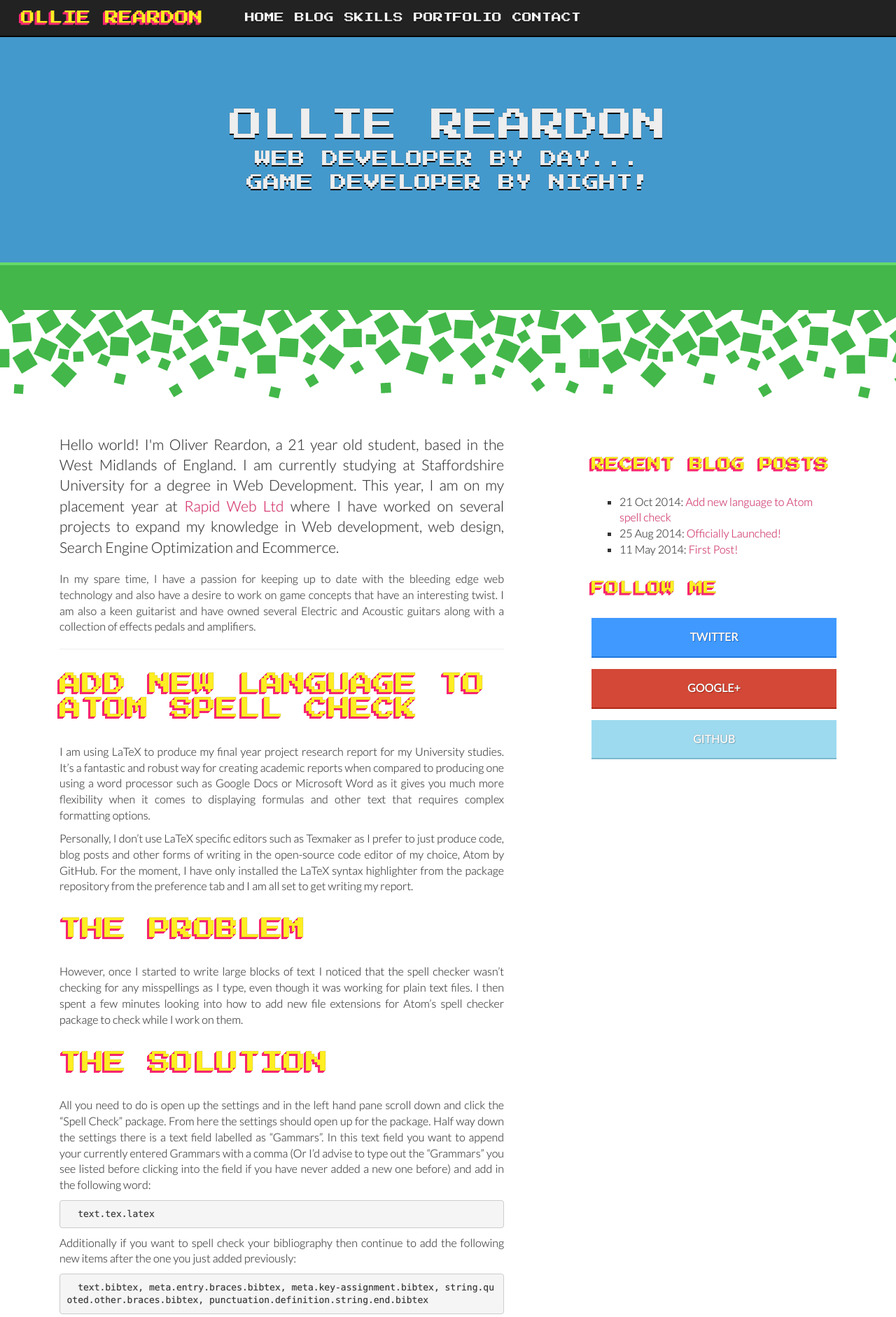
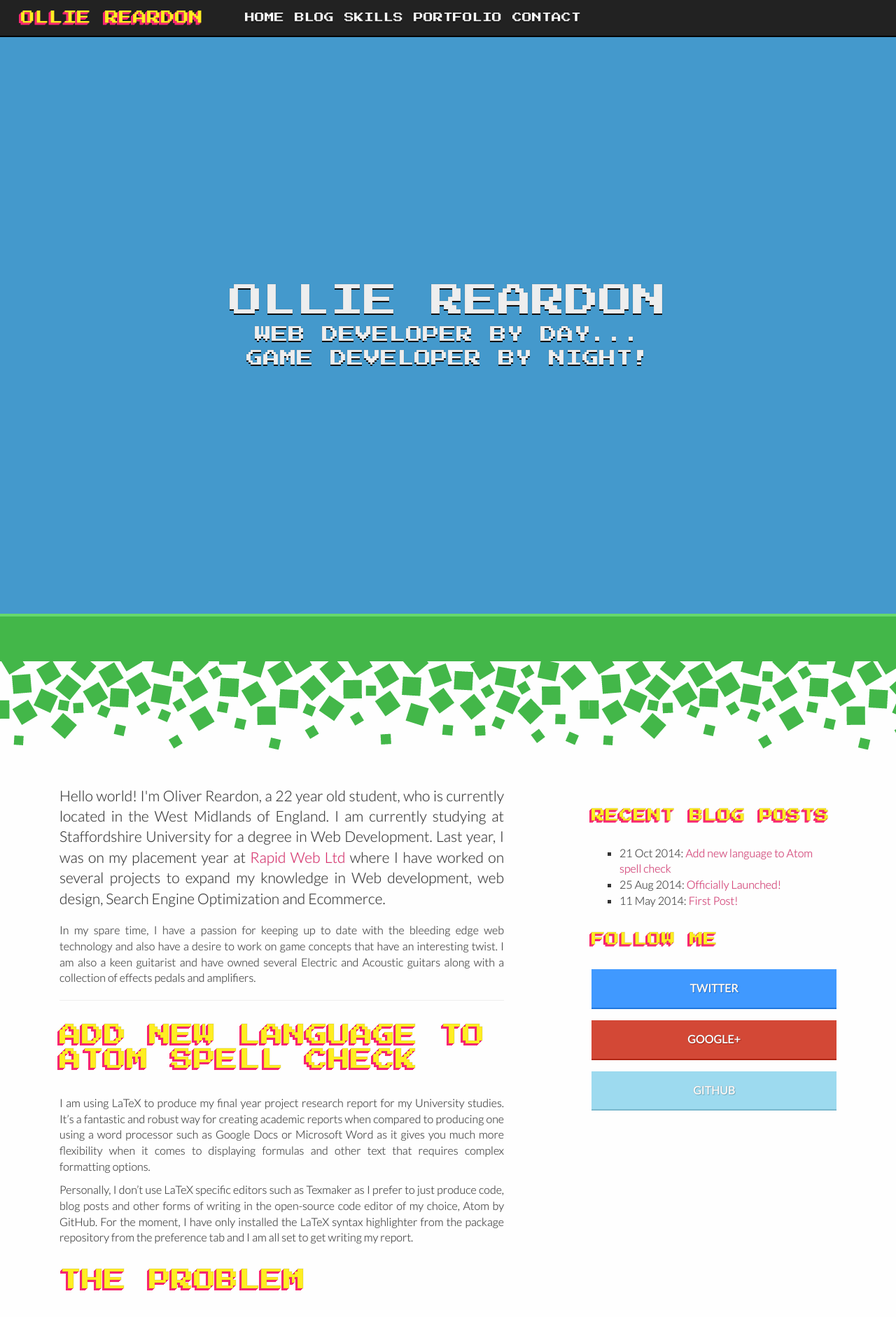
Before and after one commit to ojdon/ojdon.github.io, a Jekyll site: the page built from index.html, in a window 1280 px wide. Shown: the top 1882 px of the page at 70% size. Built offline with Jekyll 4.4.1, drawn with Linux system fonts in a browser that asks for light colours; nearby versions of some CDN libraries; Markdown is read by kramdown in place of the engine named in the settings.

Commit message:
Site clean up.
Style tweaks. Text changes and removed deprecation notice.

```diff
--- a/_config.yml
+++ b/_config.yml
@@ -1,7 +1,7 @@
 name: Ollie Reardon
 description: "Web Developer by Day, Game Developer by Night"
 markdown: redcarpet
-pygments: true
+highlighter: true
 permalink: /blog/:title
 paginate: 5
 paginate_path: "blog/page:num"
--- a/css/style.css
+++ b/css/style.css
@@ -41,7 +41,7 @@ a:hover {
 	text-decoration: none;
 }
 html { font-size: 62.5%; }
-body { font-size: 16px; font-size: 1.6rem; font-family: 'Lato', 'Fira Sans Light', 'Coconut', 'Open Sans', Arial, sans-serif; font-weight: 300; -webkit-text-stroke: 1px rgba(0, 0, 0, 0.1);}
+body { background: #FEFEFE; font-size: 16px; font-size: 1.6rem; font-family: 'Lato', 'Fira Sans Light', 'Coconut', 'Open Sans', Arial, sans-serif; font-weight: 300; -webkit-text-stroke: 1px rgba(0, 0, 0, 0.1);}
 footer {text-align: center; padding: 32px;}
 h1, h2, h3, h4, h5, h6 {margin: 0; margin-top: 32px; margin-bottom: 32px;text-align: left; font-family: 'Press Start 2P', 'Fira Sans Bold', 'Copperplate', 'Copperplate Gothic Light', 'Open Sans', Arial, sans-serif;
 color: #FE2;
@@ -113,7 +113,9 @@ p {text-align: justify;}
 .skyDay {
 	background: #49C;
 	padding-top: 100px;
+  padding-top: 39vh;
 	padding-bottom: 100px;
+  padding-bottom: 39vh;
 }
 
 .groundDay {
--- a/index.html
+++ b/index.html
@@ -25,13 +25,13 @@ title: "Web Developer by Day, Game Developer by Night"
 		<a href="//github.com/ojdon"><i class="github banner">GITHUB</i></a>
 	</div>
 	<div class="col-xs-12 col-sm-8 col-md-7 col-lg-7">
-		<p class="lead">Hello world! I'm Oliver Reardon, a 21 year old student, based in the West Midlands of England. I am currently studying at Staffordshire University for a degree in Web Development. This year, I am on my placement year at <a href="http://www.rapidweb.biz"/>Rapid Web Ltd</a> where I have worked on several projects to expand my knowledge in Web development, web design, Search Engine Optimization and Ecommerce.</p>
+		<p class="lead">Hello world! I'm Oliver Reardon, a 22 year old student, who is currently located in the West Midlands of England. I am currently studying at Staffordshire University for a degree in Web Development. Last year, I was on my placement year at <a href="http://www.rapidweb.biz"/>Rapid Web Ltd</a> where I have worked on several projects to expand my knowledge in Web development, web design, Search Engine Optimization and Ecommerce.</p>
 		<p>In my spare time, I have a passion for keeping up to date with the bleeding edge web technology and also have a desire to work on game concepts that have an interesting twist. I am also a keen guitarist and have owned several Electric and Acoustic guitars along with a collection of effects pedals and amplifiers.</p>
 		<hr>
 	{% assign post = site.posts.first %}
   	{% assign content = post.content %}
 	<h2 class="title"><a href="{{ post.url }}">{{ post.title }}</a></h2>
 	{{ post.content }}
-	<p><strong>Make sure to check out my previous blog posts <a href="/blog/"> here</a></strong></p>
+	<p>Make sure to check out my previous blog posts <a href="/blog/"> here</a>.</p>
 	</div>
 </div>
```
